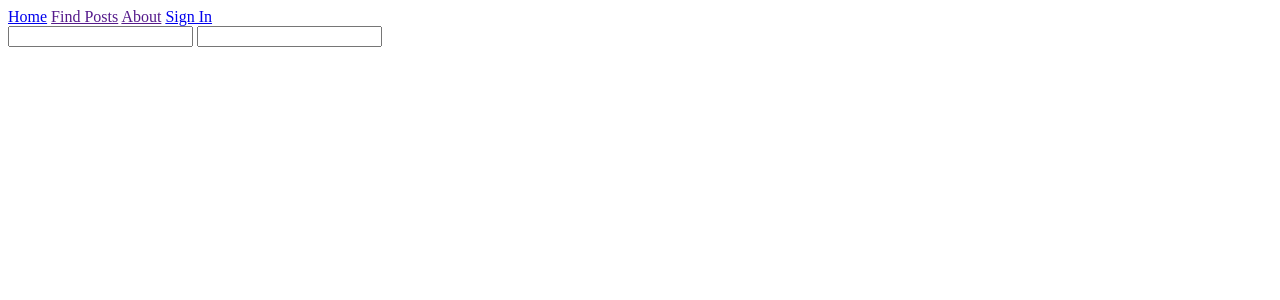
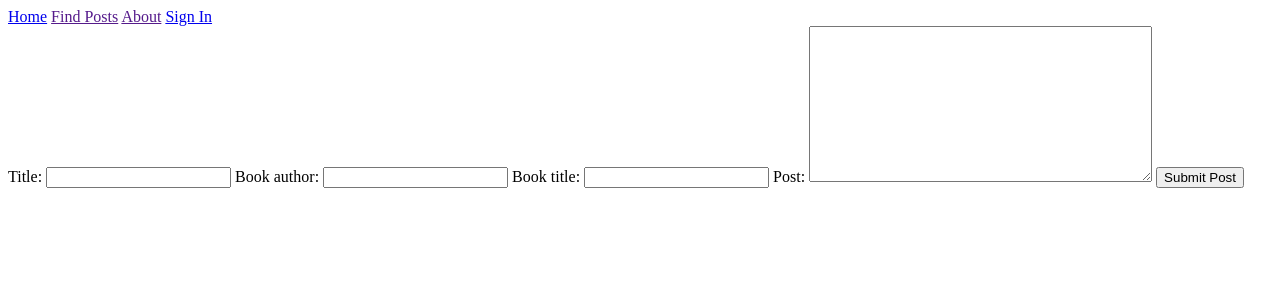
Before and after one commit to nplatte/10_book_blog, a Django app: page /posts/create-post in a window 1280 px wide. Shown: the top 300 px of the page. Run offline with Django 4.2, Linux system fonts and the light colour scheme; the visitor is signed in with stand-in values (Sample User, id 1).

Commit message:
Functional test can send post info to form

```diff
--- a/functional_tests/test.py
+++ b/functional_tests/test.py
@@ -2,6 +2,8 @@
 from django.contrib.staticfiles.testing import StaticLiveServerTestCase
 from django.contrib.auth.models import User
 from selenium.webdriver.common.by import By
+
+from time import sleep
 
 class TestCanPost(StaticLiveServerTestCase):
 
@@ -53,7 +55,8 @@
         book_title = "A Darker Shade of Magic"
         book_author = "V. E. Shwab"
         # I enter in the author and book name
-        author_entry_box = self.browser.find_element(By.ID, 'author_enty')
+        sleep(20)
+        author_entry_box = self.browser.find_element(By.ID, 'author_entry')
         title_entry_box = self.browser.find_element(By.ID, 'title_entry')
         author_entry_box.send_keys(book_author)
         title_entry_box.send_keys(book_title)
--- a/posts/templates/posts/create.html
+++ b/posts/templates/posts/create.html
@@ -8,9 +8,8 @@
 <div>
     <form method="post" enctype="multipart/form-data">
         {% csrf_token %}
-        <input type="text" id="author_entry">
-        <input type="text" id="tag_entry">
-
+        {{ new_post_form }}
+        <button type="submit" id="create_post_button">Submit Post</button>
     </form>
 </div>
 {% endblock %}
```
